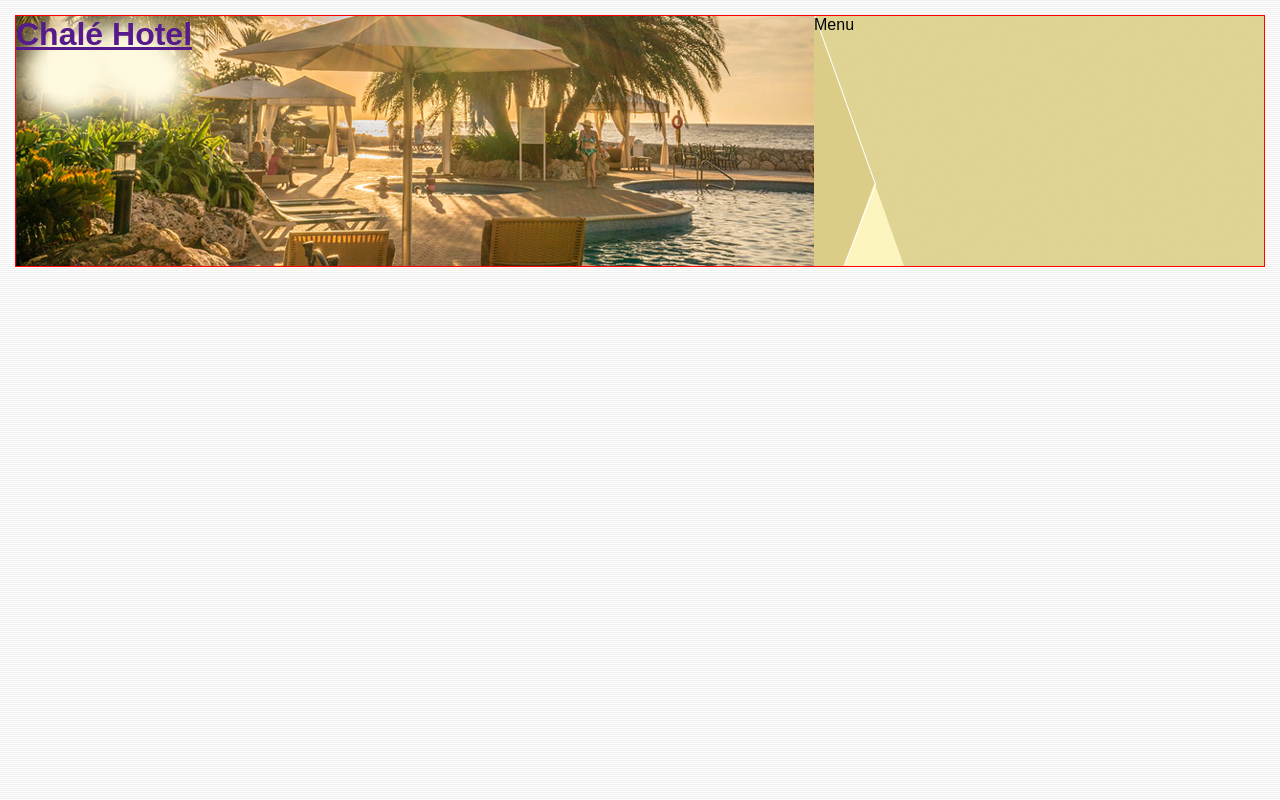
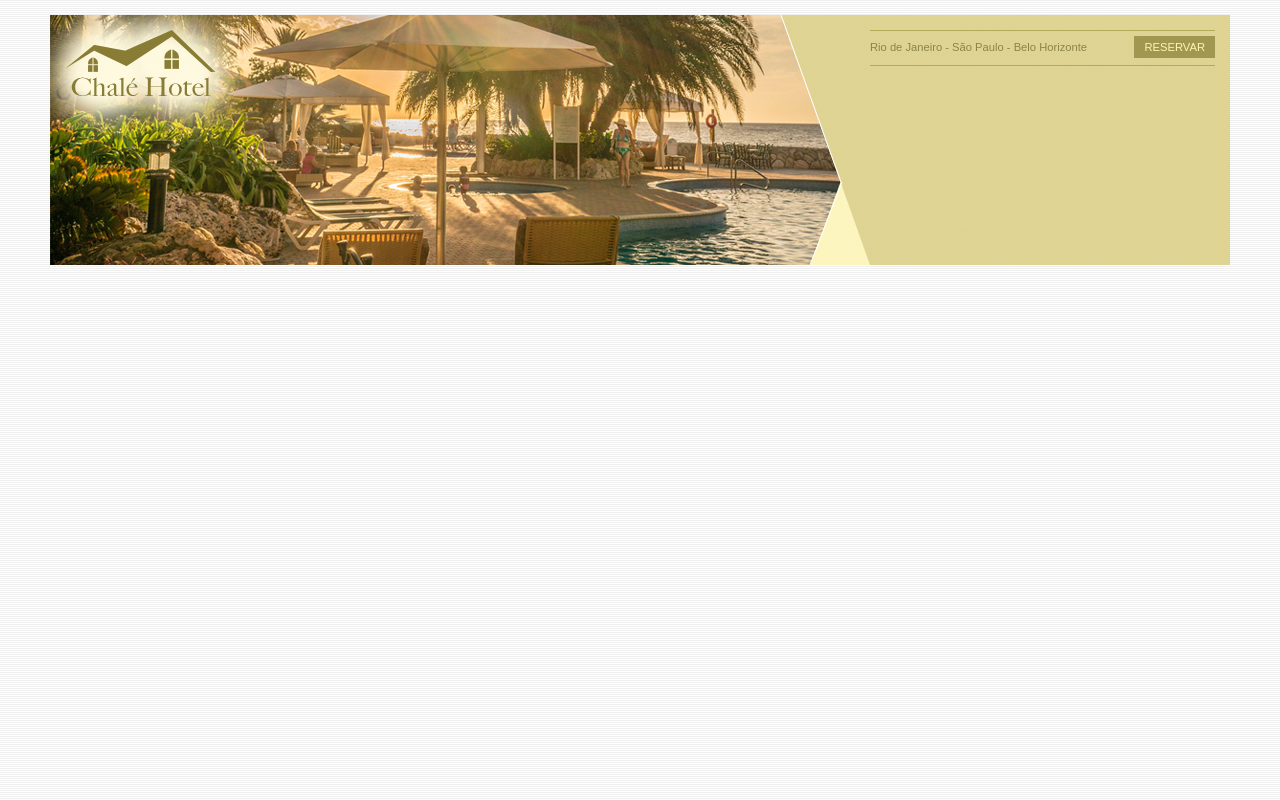
Before and after one commit to LuizEddie/Chale-Hotel, a plain HTML site: page index.html in a window 1280 px wide. Drawn offline with Linux system fonts and the light colour scheme.

Commit message:
Projeto Chale Hotel: aula 76

```diff
--- a/css/estilo.css
+++ b/css/estilo.css
@@ -11,7 +11,9 @@ body{
 
 #container{
     background: #ede9cc;
-    border: 1px solid red;
+    margin: 0 auto;
+    min-width: 740px;
+    max-width: 1180px;
 }
 
 #topo{
@@ -29,14 +31,57 @@ body{
     position: absolute;
     top: 0;
     left: 0;
+    z-index: 1;
+}
+
+.logo a{
+    position: absolute;
+    top: 15px;
+    left: 15px;
+    z-index: 3;
+    background: url(../imagens/logo.png) no-repeat;
+    width: 151px;
+    height: 66px;
+    text-indent: -90000px;
 }
 
 #area-menu{
-
     background: url(../imagens/topo-imagem-lateral.png) no-repeat;
     width: 450px;
     height: 250px;
     position: absolute;
     top: 0;
     right: 0;
+    z-index: 2;
 }
+
+#conteudo-menu{
+    margin-left: 90px;
+    margin-right: 15px;
+    padding-top: 15px;
+}
+
+#menu-locais{
+    border-bottom: 1px solid #b5ab56;
+    border-top: 1px solid #b5ab56;
+    padding-top: 5px;
+    padding-bottom: 5px;
+    font-size: 0.7em;
+    color: #8b8448;
+}
+
+#menu-locais .locais{
+    float: left;
+    line-height: 2.1em;
+}
+
+a{
+    text-decoration: none;
+}
+a.reserva{
+    text-transform: uppercase;
+    background: #a29750;
+    color: #fff5b0;
+    padding: 5px 10px;
+    float: right;
+}
--- a/index.html
+++ b/index.html
@@ -11,12 +11,20 @@
             <!--Topo-->
             <div id="topo">
                 <div id="area-logo">
-                    <h1>
+                    <h1 class="logo">
                         <a href="">Chalé Hotel</a>
                     </h1>
                 </div>
                 <div id="area-menu">
-                    Menu
+                    <div id="conteudo-menu">
+                        <div id="menu-locais">
+                            <span class="locais">
+                                Rio de Janeiro - São Paulo - Belo Horizonte
+                            </span>
+                            <a class="reserva" href="">Reservar</a>
+                            <div style="clear: both;"></div>
+                        </div>
+                    </div>
                 </div>
             </div>
             <!--Top-->
```
